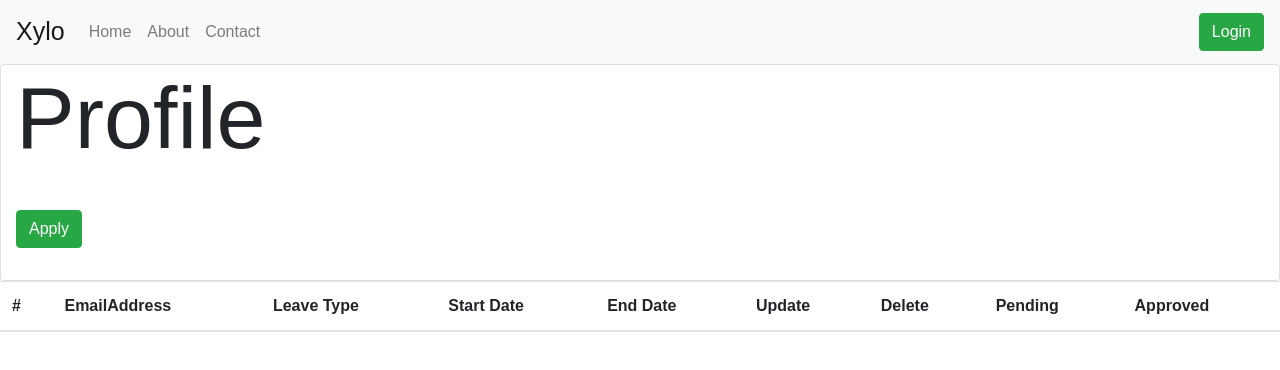
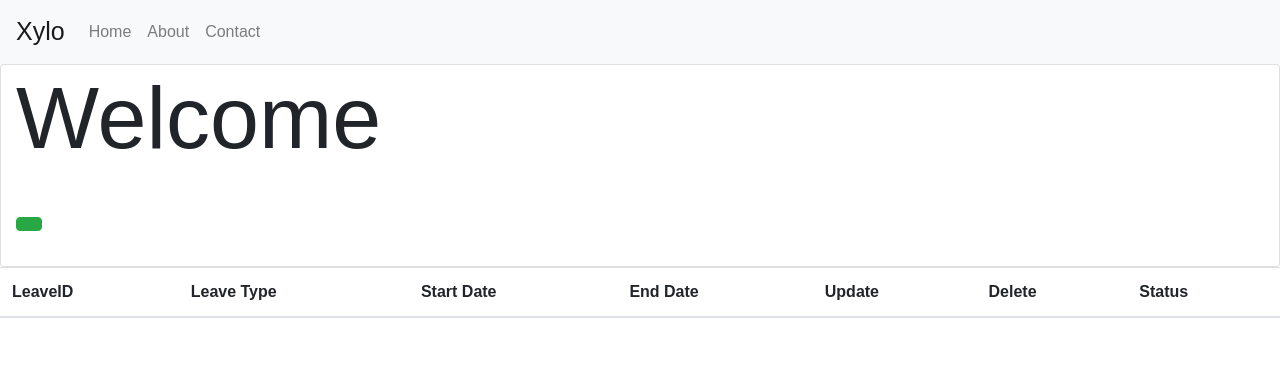
Before and after one commit to akinadeniyi/xylo, a website: page profile.html in a window 1280 px wide. Drawn offline with Linux system fonts and the light colour scheme; no server answers.

Commit message:
developing

```diff
--- a/profile.html
+++ b/profile.html
@@ -31,7 +31,7 @@
                   </li>
                   </ul>
 
-                  <button type="button" class="btn btn-success"><a href="login.html">Login</a></button>
+                  <!-- <button type="button" class="btn btn-success"><a href="login.html">Login</a></button> -->
                 </div>
               </nav>
 
@@ -41,7 +41,7 @@
                             <div class="card">
                                     <div class="col-md-6">
                                             <h4 class="pb-3 align-left mbr-fonts-style display-2">
-                                                Profile
+                                                Welcome
                                             </h4>
                                             <div>
                                                 <div class="icon-block pb-3">
@@ -51,7 +51,7 @@
                                                 </div>
                                                 <div class="icon-contacts pb-3">
                                                     <h5 class="align-left mbr-fonts-style display-7">
-                                                            <button type="button" class="btn btn-success"><a href="applicationform.html">Apply</a></button>
+                                                            <button type="button" class="btn btn-success" id="applyBtn"></button>
                                                     </h5>
                                                     <p class="mbr-text align-left mbr-fonts-style display-7">
 
@@ -69,15 +69,13 @@
                     <table class="table">
                             <thead>
                               <tr>
-                                  <th scope="col">#</th>
-                                <th scope="col">EmailAddress</th>
+                                  <th scope="col">LeaveID</th>
                                 <th scope="col">Leave Type</th>
                                 <th scope="col">Start Date</th>
                                 <th scope="col">End Date</th>
                                 <th scope="col">Update</th>
                                 <th scope="col">Delete</th>
-                                <th scope="col">Pending</th>
-                                <th scope="col">Approved</th>
+                                <th scope="col">Status</th>
                               </tr>
                             </thead>
                             <tbody>
```
